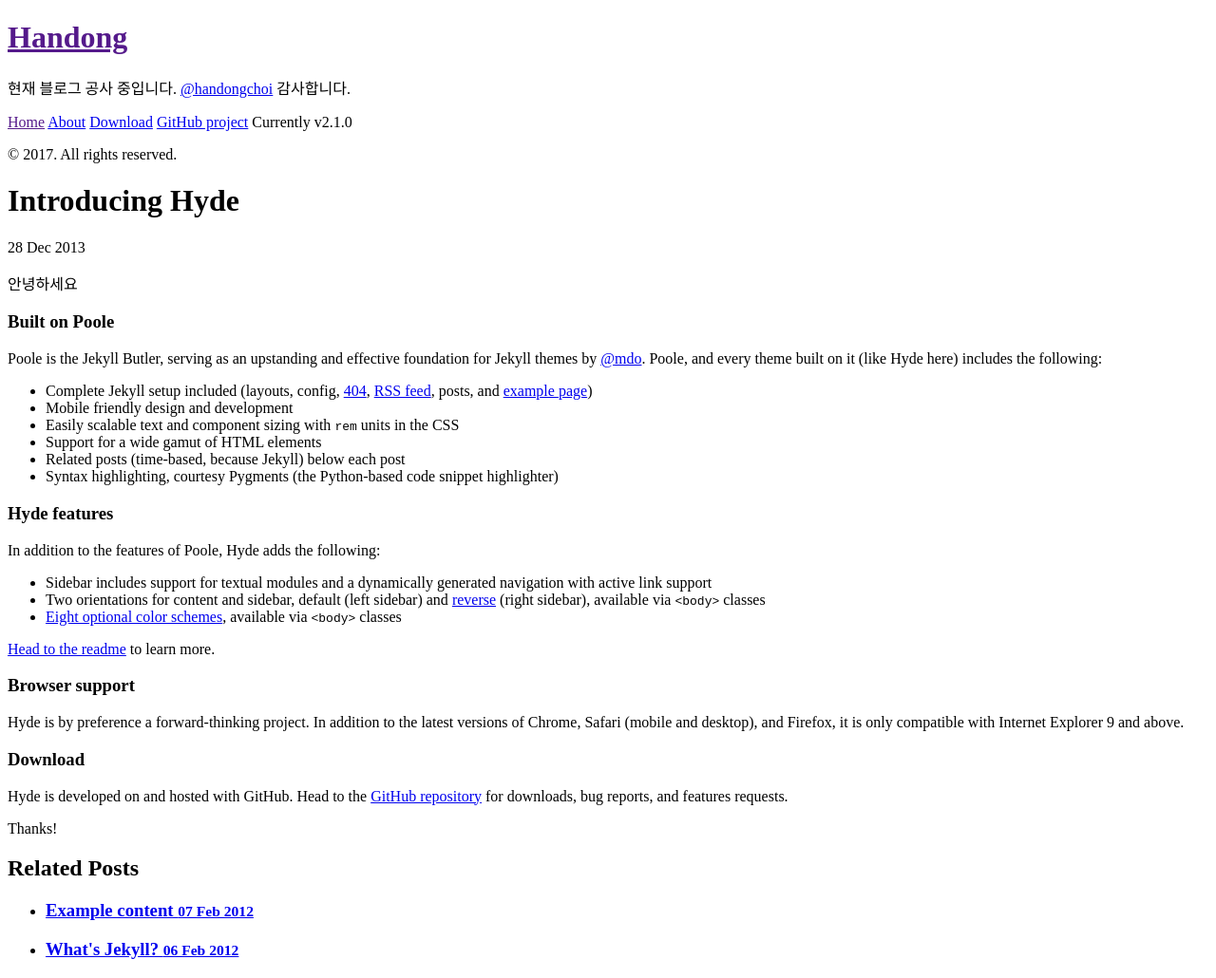
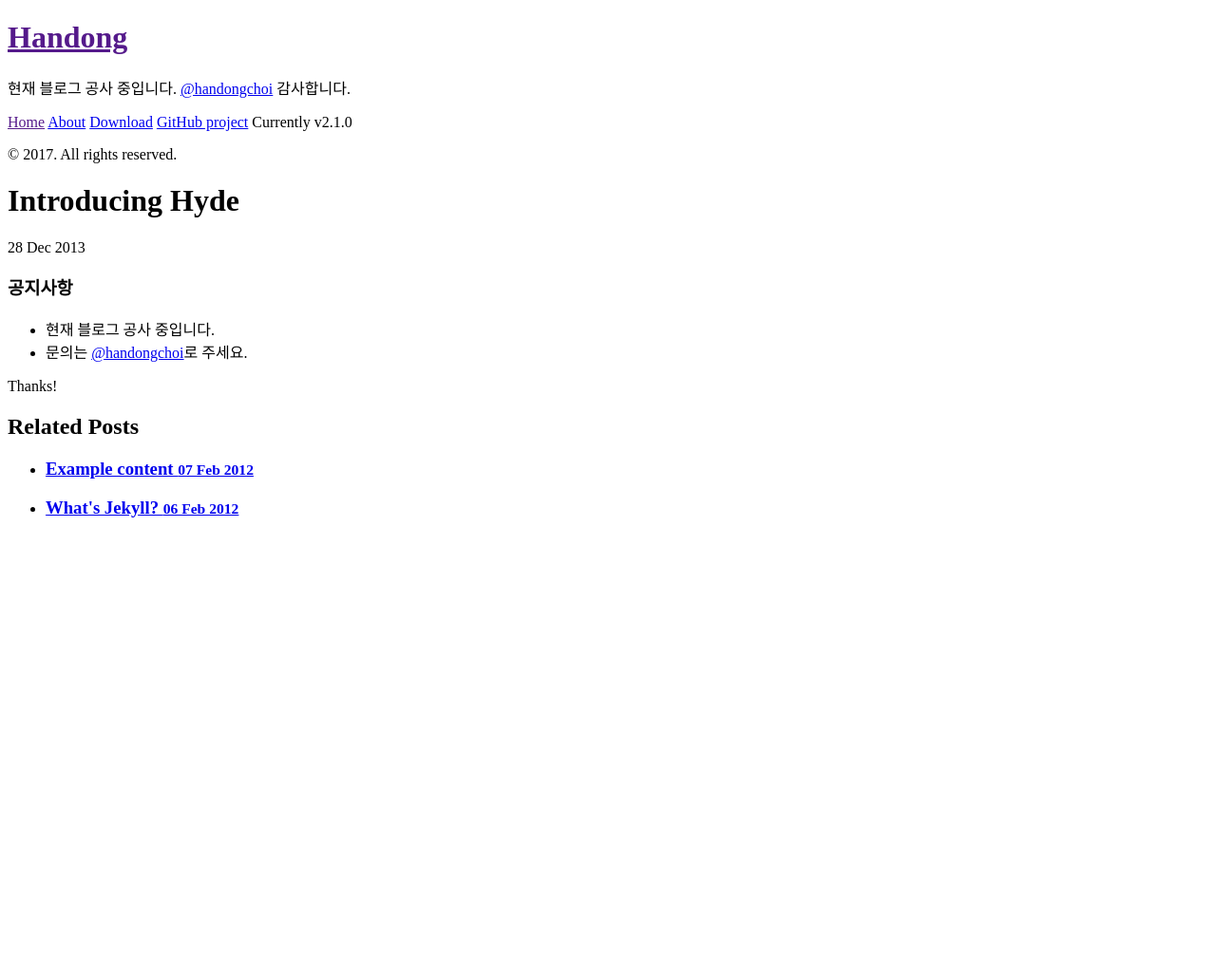
Before and after one commit to henrychoi7/henrychoi7.github.io, a Jekyll site: the page built from _posts/2013-12-28-introducing-hyde.md, in a window 1280 px wide. Shown: the whole page at 95% size. Built offline with Jekyll 4.4.1, drawn with Linux system fonts in a browser that asks for light colours; after the commit the page ends 900 px from its top, so only the background shows below that.

Commit message:
modified post 1

```diff
--- a/_posts/2013-12-28-introducing-hyde.md
+++ b/_posts/2013-12-28-introducing-hyde.md
@@ -3,35 +3,9 @@ layout: post
 title: Introducing Hyde
 ---
 
-안녕하세요
+### 공지사항
 
-### Built on Poole
-
-Poole is the Jekyll Butler, serving as an upstanding and effective foundation for Jekyll themes by [@mdo](https://twitter.com/mdo). Poole, and every theme built on it (like Hyde here) includes the following:
-
-* Complete Jekyll setup included (layouts, config, [404](/404), [RSS feed](/atom.xml), posts, and [example page](/about))
-* Mobile friendly design and development
-* Easily scalable text and component sizing with `rem` units in the CSS
-* Support for a wide gamut of HTML elements
-* Related posts (time-based, because Jekyll) below each post
-* Syntax highlighting, courtesy Pygments (the Python-based code snippet highlighter)
-
-### Hyde features
-
-In addition to the features of Poole, Hyde adds the following:
-
-* Sidebar includes support for textual modules and a dynamically generated navigation with active link support
-* Two orientations for content and sidebar, default (left sidebar) and [reverse](https://github.com/poole/lanyon#reverse-layout) (right sidebar), available via `<body>` classes
-* [Eight optional color schemes](https://github.com/poole/hyde#themes), available via `<body>` classes
-
-[Head to the readme](https://github.com/poole/hyde#readme) to learn more.
-
-### Browser support
-
-Hyde is by preference a forward-thinking project. In addition to the latest versions of Chrome, Safari (mobile and desktop), and Firefox, it is only compatible with Internet Explorer 9 and above.
-
-### Download
-
-Hyde is developed on and hosted with GitHub. Head to the <a href="https://github.com/poole/hyde">GitHub repository</a> for downloads, bug reports, and features requests.
+* 현재 블로그 공사 중입니다.
+* 문의는 [@handongchoi](https://www.facebook.com/handongchoi)로 주세요.
 
 Thanks!
```
